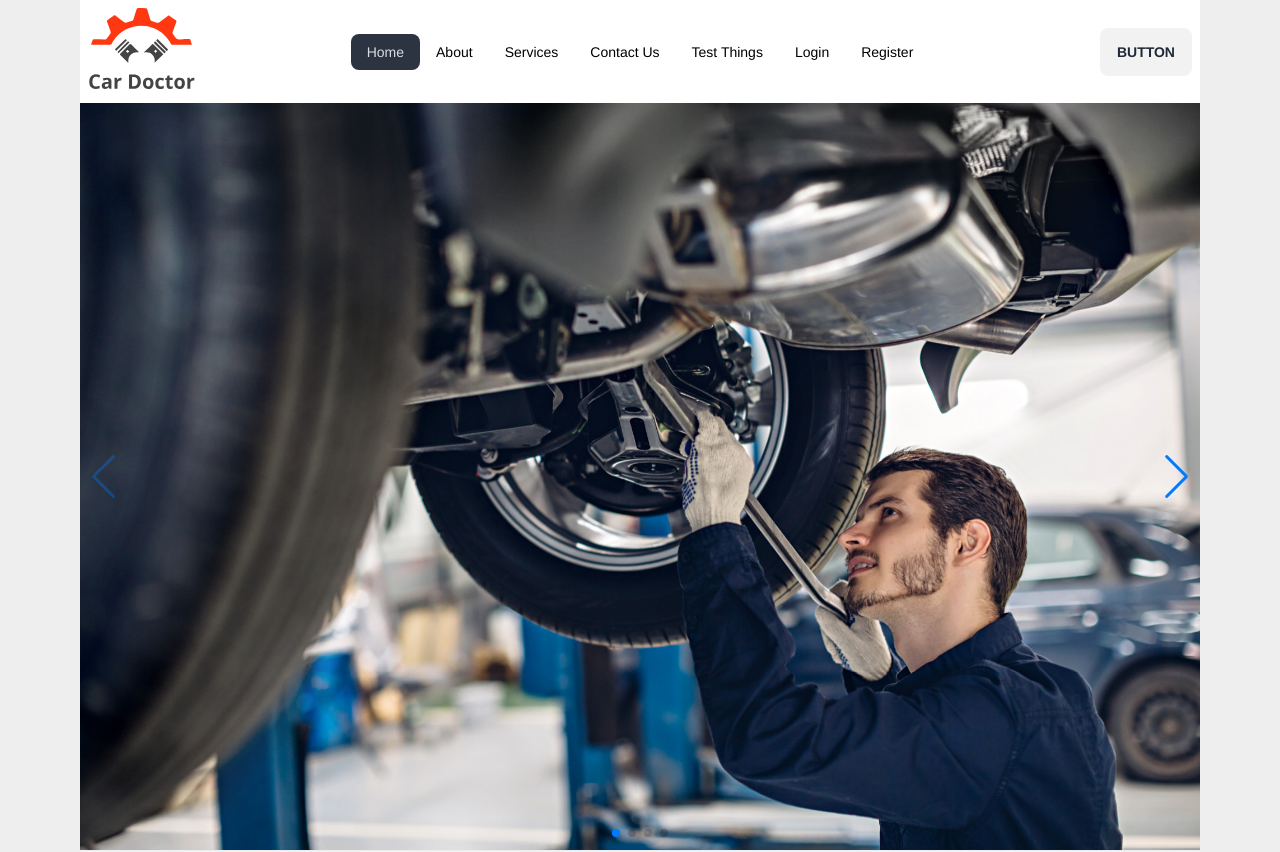
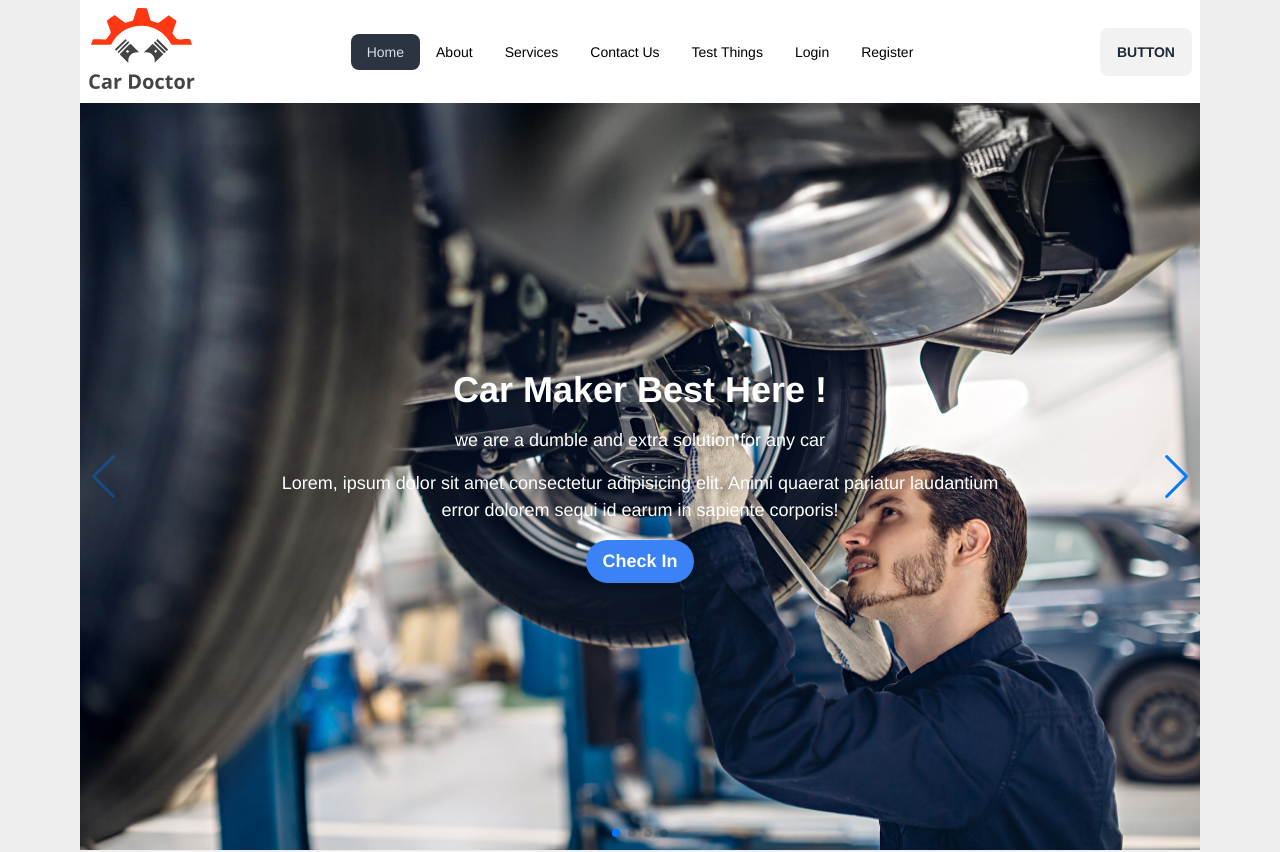
Before and after one commit to SheikhRakibhossain/Light_Car, a React (Vite) app: page / in a window 1280 px wide. Shown: the top 852 px of the page. Built offline with nearby package versions, Linux system fonts and the light colour scheme; no server answers.

Commit message:
slider added

```diff
--- a/src/Pages/Home/HomeHero.jsx
+++ b/src/Pages/Home/HomeHero.jsx
@@ -1,35 +1,70 @@
-import { Swiper, SwiperSlide } from 'swiper/react';
+import { Swiper, SwiperSlide } from "swiper/react";
 // Import Swiper styles
-import 'swiper/css';
-import 'swiper/css/navigation';
-import 'swiper/css/pagination';
-import './styles.css';
-import { Navigation, Pagination, History } from 'swiper/modules';
-import img1 from '../../assets/images/homeCarousel/1.jpg';
-import img2 from '../../assets/images/homeCarousel/2.jpg';
-import img3 from '../../assets/images/homeCarousel/3.jpg';
-import img4 from '../../assets/images/homeCarousel/4.jpg';
+import "swiper/css";
+import "swiper/css/navigation";
+import "swiper/css/pagination";
+import "./styles.css";
+import { Navigation, Autoplay, Pagination, History } from "swiper/modules";
+import img1 from "../../assets/images/homeCarousel/1.jpg";
+import img2 from "../../assets/images/homeCarousel/2.jpg";
+import img3 from "../../assets/images/homeCarousel/3.jpg";
+import img4 from "../../assets/images/homeCarousel/4.jpg";
 
 const HomeHero = () => {
   return (
+    <>
       <div>
         <Swiper
           spaceBetween={50}
           slidesPerView={1}
           navigation={true}
           pagination={true}
+          // autoplay={{
+          //   delay: 2500,
+          //   disableOnInteraction: false,
+          // }}
           history={{
-          key: 'slide',
+            key: "slide",
           }}
-        modules={[Navigation, Pagination, History]}
+          modules={[Navigation, Autoplay, Pagination, History]}
           className="mySwiper"
         >
-        <SwiperSlide data-history="1"><img src={img1} alt="car slider" /></SwiperSlide>
-        <SwiperSlide data-history="1"><img src={img2} alt="car slider" /></SwiperSlide>
-        <SwiperSlide data-history="1"><img src={img3} alt="car slider" /></SwiperSlide>
-        <SwiperSlide data-history="1"><img src={img4} alt="car slider" /></SwiperSlide>
+          <SwiperSlide data-history="1">
+            <div className="relative">
+              {/* Image */}
+              <img
+                className="object-cover"
+                src={img1}
+                alt="Background Image"
+              />
+
+              {/* Content overlay */}
+              <div className="absolute inset-0 flex items-center justify-center text-white">
+                <div className="w-4/6 text-white space-y-4">
+                  {/* Your content goes here */}
+                  <h1 className="text-4xl font-bold">Car Maker Best Here !</h1>
+                  <p className="text-lg">we are a dumble and extra solution for any car</p>
+                  <p>Lorem, ipsum dolor sit amet consectetur adipisicing elit. Animi quaerat pariatur laudantium error dolorem sequi id earum in sapiente corporis!</p>
+                  <button className="bg-blue-500 hover:bg-blue-700 text-white font-bold py-2 px-4 rounded-full mt-4">
+                    Check In
+                  </button>
+                </div>
+              </div>
+            </div>
+          </SwiperSlide>
+
+          <SwiperSlide data-history="2">
+            <img src={img2} alt="car slider" />
+          </SwiperSlide>
+          <SwiperSlide data-history="3">
+            <img src={img3} alt="car slider" />
+          </SwiperSlide>
+          <SwiperSlide data-history="4">
+            <img src={img4} alt="car slider" />
+          </SwiperSlide>
         </Swiper>
       </div>
+    </>
   );
 };
 
--- a/src/Pages/Home/styles.css
+++ b/src/Pages/Home/styles.css
@@ -1,4 +1,4 @@
-
+/* style 2nd slider */
   body {
     background: #eee;
     font-family: Helvetica Neue, Helvetica, Arial, sans-serif;
```
Lines whose indentation alone changed are shown as unchanged.
